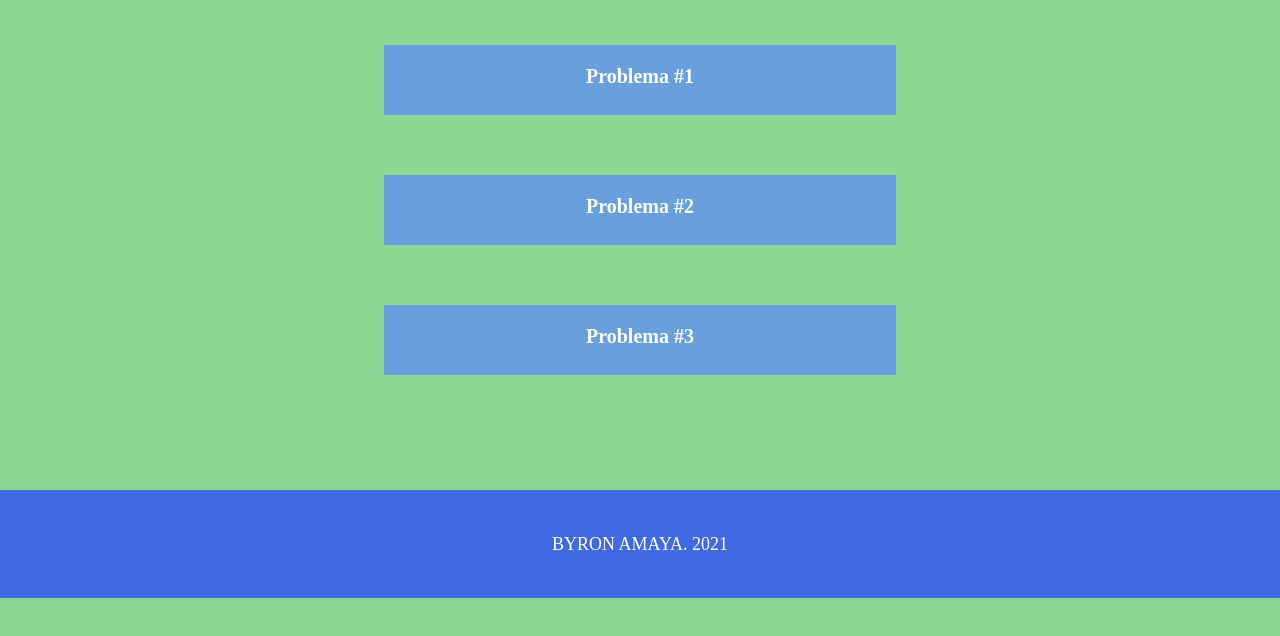
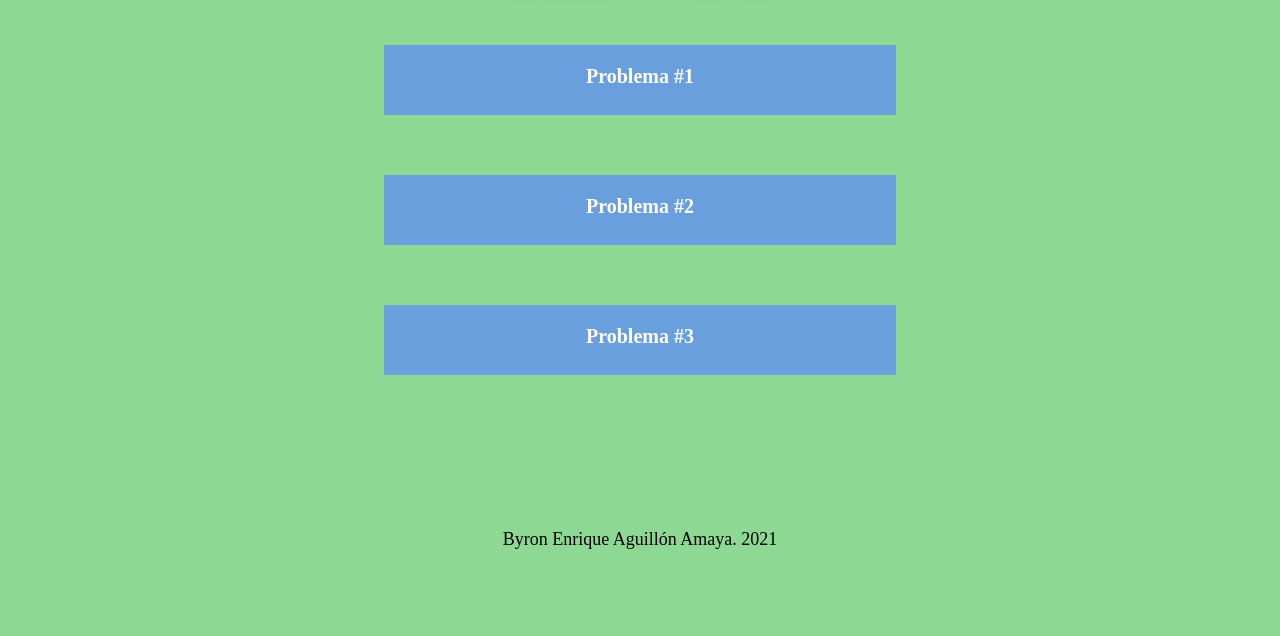
Before and after one commit to bamaya/Desafio2LIC, a plain HTML site: page index.html in a window 1280 px wide. Shown: the part 86-722 px from the top of the page. Drawn offline with Linux system fonts and the light colour scheme.

Commit message:
update 3.1

```diff
--- a/css/home.css
+++ b/css/home.css
@@ -49,11 +49,9 @@ h1{
 
 footer{
     text-align: center;
- 	margin-top : 9%;
+ 	margin-top : 12%;
  	font-size: 18px;
- 	line-height: 6;
  	clear: both;
- 	color: white;
+ 	color: black;
  	width: 100%;
-    background-color: royalblue;
 }
--- a/index.html
+++ b/index.html
@@ -16,7 +16,7 @@
 
     <footer>
         <center>
-			<p>BYRON AMAYA. 2021</p>
+			<p>Byron Enrique Aguillón Amaya. 2021</p>
  		</center>
     </footer>
 </body>
```
